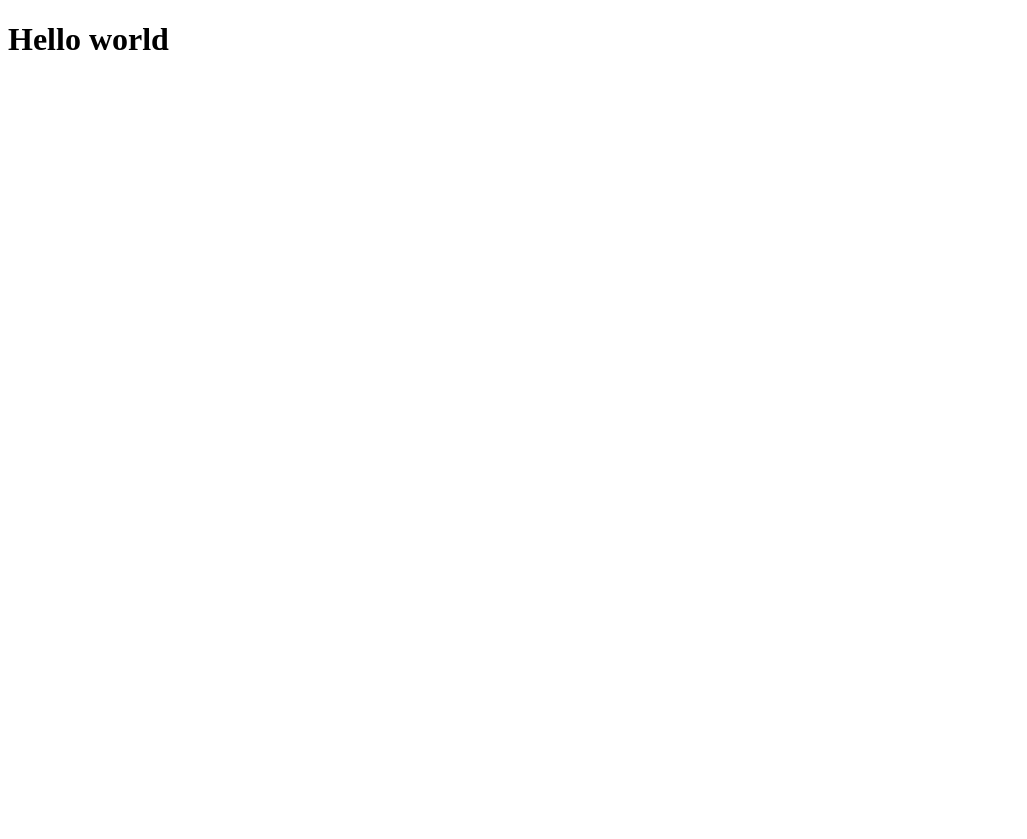
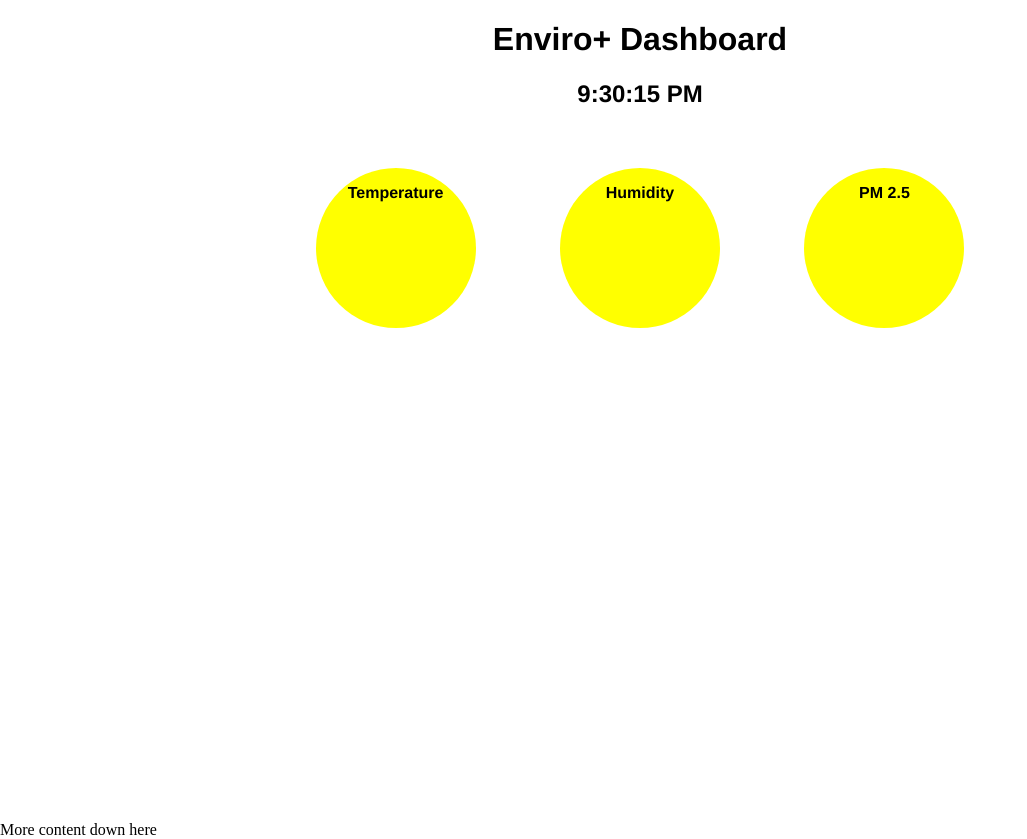
Before and after one commit to laurencetaylor/enviro-monitor-frontend, a website built with Parcel: page index.html in a window 1280 px wide. Shown: the whole page, without its empty margins (0-1027 px from the left). Before the commit the page ends 800 px from the top, so only its background shows below. Built offline with nearby package versions, Linux system fonts and the light colour scheme; some packages are replaced by stand-ins of ours; no server answers; files whose address does not match are found by name.

Commit message:
chore: add live data

```diff
--- a/index.html
+++ b/index.html
@@ -4,9 +4,29 @@
         <meta charset="UTF-8" />
         <meta name="viewport" content="width=device-width, initial-scale=1.0" />
         <title>Enviro+</title>
+        <script src="./src/app.ts"></script>
     </head>
     <body>
-    <h1>Hello world</h1>
-    <script src='./src/app.ts'></script>
+        <div class="dashboard">
+            <h1 class="header">Enviro+ Dashboard</h1>
+            <h2 class="current-time"><wbr></h2>
+            <div class="stat-bubbles">
+                <div class="bubble">
+                    <p>Temperature</p>
+                    <p class="temperature-text"><wbr></p>
+                </div>
+                <div class="bubble">
+                    <p>Humidity</p>
+                    <p class="humidity-text"><wbr></p>
+                </div>
+                <div class="bubble">
+                    <p>PM 2.5</p>
+                    <p class="pm25-text"><wbr></p>
+                </div>
+            </div>
+        </div>
+        <div>
+            More content down here
+        </div>
     </body>
 </html>
--- /dev/null
+++ b/src/api/getEnviroReadings.ts
@@ -0,0 +1,29 @@
+import axios from 'axios';
+
+import { RPI_IP } from '../../.env';
+
+interface Parameters {
+    dateFrom?: string;
+    dateTo?: string;
+    limit?: number;
+}
+
+const constructUrl = (params: Parameters = {}): string => {
+    let url = `${RPI_IP}/readings`;
+
+    const arr = ['?'];
+    if (params.dateFrom) arr.push(`dateFrom=${params.dateFrom}`);
+    if (params.dateTo) arr.push(`dateTo=${params.dateTo}`);
+    if (params.limit) arr.push(`limit=${params.limit}`);
+    url += arr.join('&');
+
+    return url;
+};
+
+const getEnviroReadings = (params: Parameters = {}) => {
+    const url = constructUrl(params);
+
+    return axios.get(url);
+};
+
+export { getEnviroReadings };
--- a/src/app.ts
+++ b/src/app.ts
@@ -1 +1,32 @@
-console.log('Hello world');
+import './styles/index.scss';
+
+import { getEnviroReadings } from './api/getEnviroReadings';
+
+const tickClock = (): void => {
+    const targetDiv = document.querySelector('.current-time');
+    const currentTime = new Date();
+    targetDiv.innerHTML = currentTime.toLocaleTimeString();
+};
+
+const startClock = (): void => {
+    tickClock();
+    setInterval(tickClock, 1000);
+};
+
+const fillDataBubbles = async (): void => {
+    const res = await getEnviroReadings({ limit: 1 });
+    const { humidity, temperature, pm25 } = res.data[0].data.attributes;
+
+    const liveHumidity = document.querySelector('.humidity-text');
+    const liveTemperature = document.querySelector('.temperature-text');
+    const livePM25 = document.querySelector('.pm25-text');
+
+    liveHumidity.innerHTML = `${humidity.toFixed(2)}%`;
+    liveTemperature.innerHTML = `${temperature.toFixed(2)}°C`;
+    livePM25.innerHTML = `${pm25}ppm`;
+};
+
+window.onload = async () => {
+    startClock();
+    fillDataBubbles();
+};
--- /dev/null
+++ b/src/styles/index.scss
@@ -0,0 +1,33 @@
+body {
+    margin: 0;
+}
+
+.dashboard {
+    height: 100vh;
+    width: 100vw;
+    font-family: Helvetica, Arial, sans-serif;
+    font-weight: bold;
+}
+
+.header {
+    text-align: center;
+}
+
+.current-time {
+    text-align: center;
+}
+
+.stat-bubbles {
+    text-align: center;
+
+    .bubble {
+        width: 10rem;
+        height: 10rem;
+        border-radius: 50%;
+        text-align: center;
+        margin: 2.5rem;
+        display: inline-block;
+
+        background-color: yellow;
+    }
+}
```
Also changed, not shown: package.json (+5 -3 lines), tsconfig.json (+6 -3 lines), 2 other files. Lines whose indentation alone changed are shown as unchanged.
